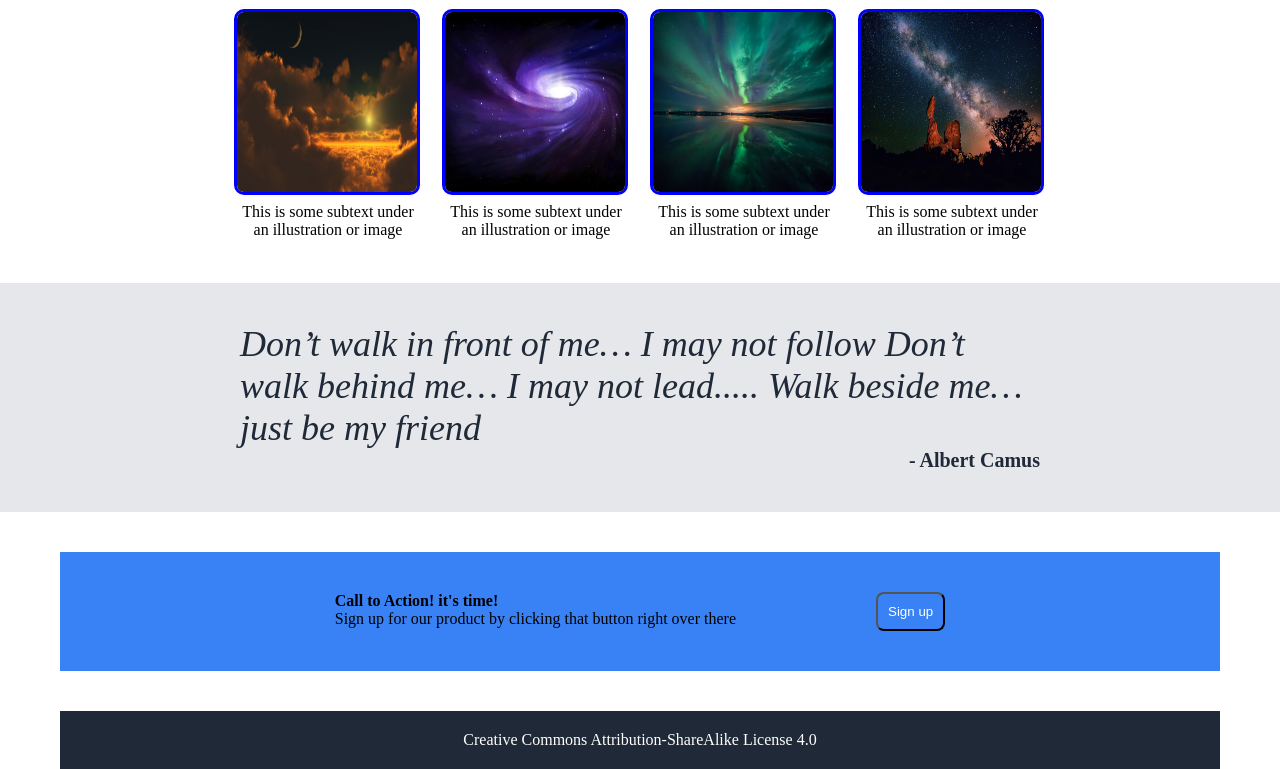
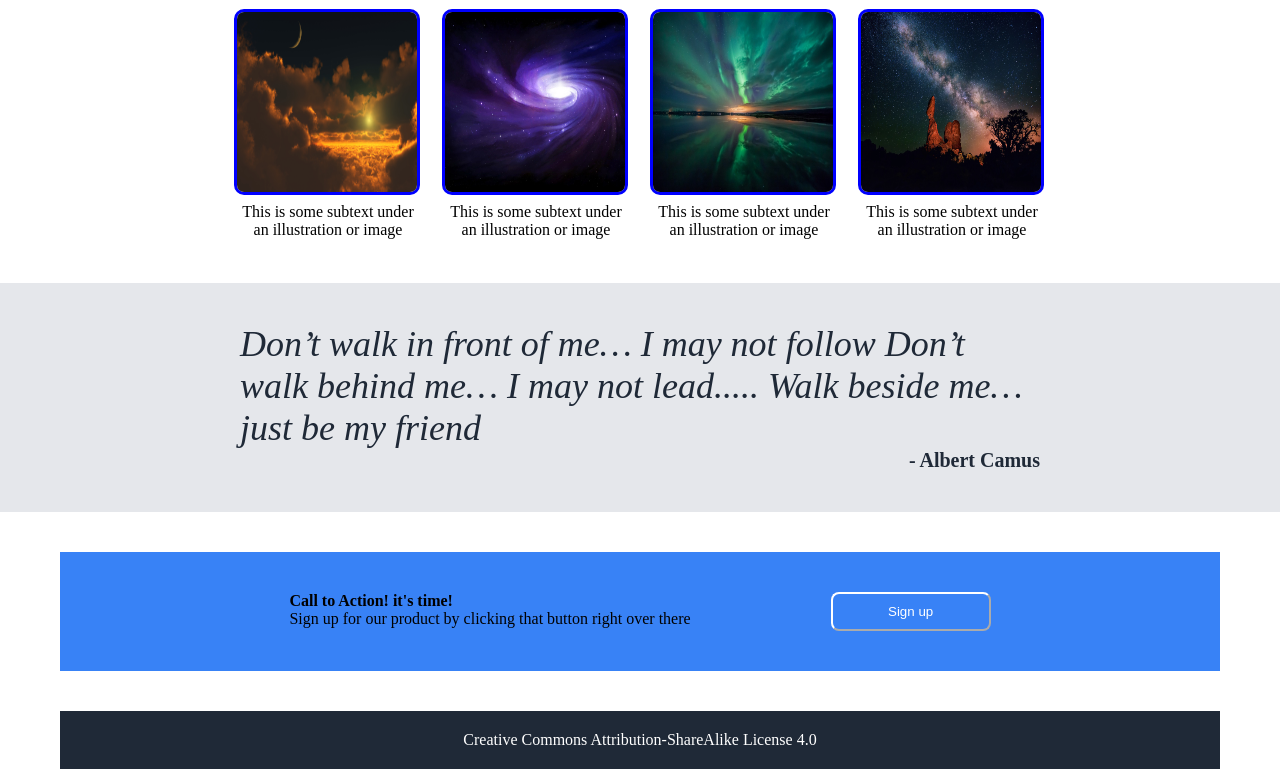
Before and after one commit to vishal1260910/Landing-Page, a plain HTML site: page index.html in a window 1280 px wide. Shown: the part 527-1296 px from the top of the page. Drawn offline with Linux system fonts and the light colour scheme.

Commit message:
changed border around buttons and changed their width

```diff
--- a/index.html
+++ b/index.html
@@ -81,7 +81,7 @@
 
 				Sign up for our product by clicking that button right over there
 			</div>
-			<button>Sign up</button>
+			<button class="last">Sign up</button>
 		</div>
 
 
--- a/style.css
+++ b/style.css
@@ -65,6 +65,8 @@ button{
 	padding: 10px;
 	color:white;
 	border-radius: 8px;
+	width: 160px;
+	border-color: #3882F6;
 }
 
 .random{
@@ -148,3 +150,8 @@ button{
 	margin-right: 60px;
 	color: white;
 }
+
+.last{
+	border-color: white;
+	width: 160px;
+}
```
